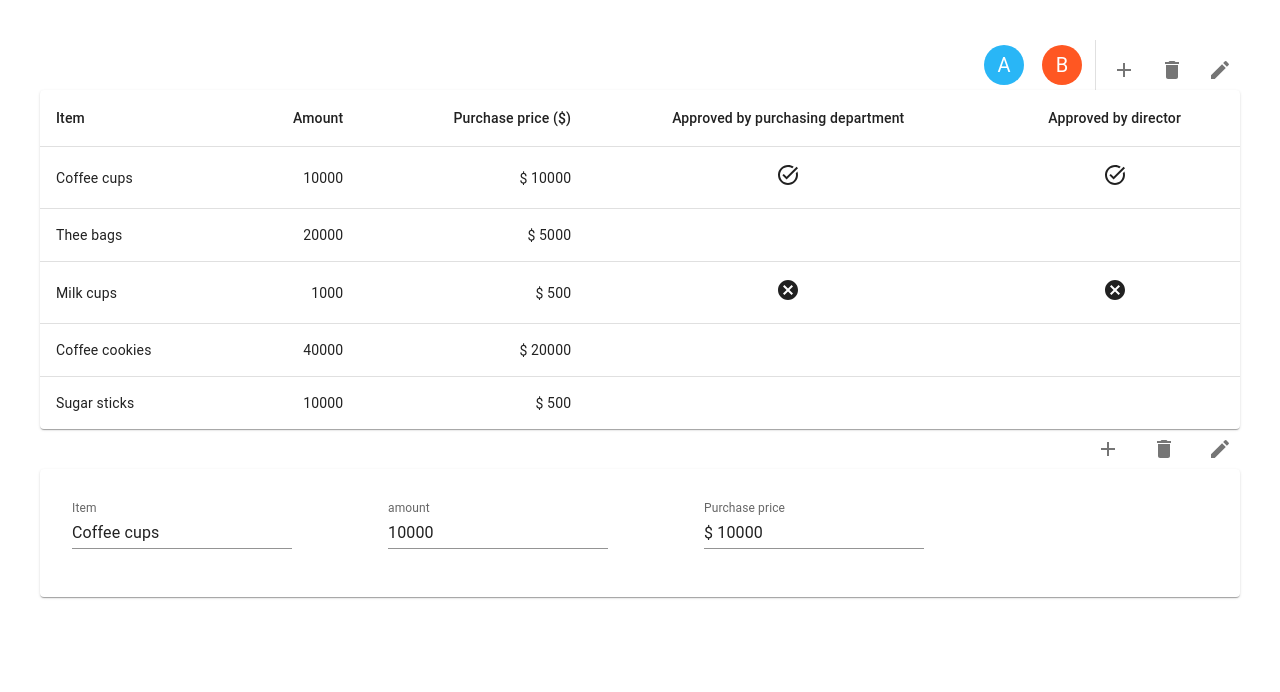
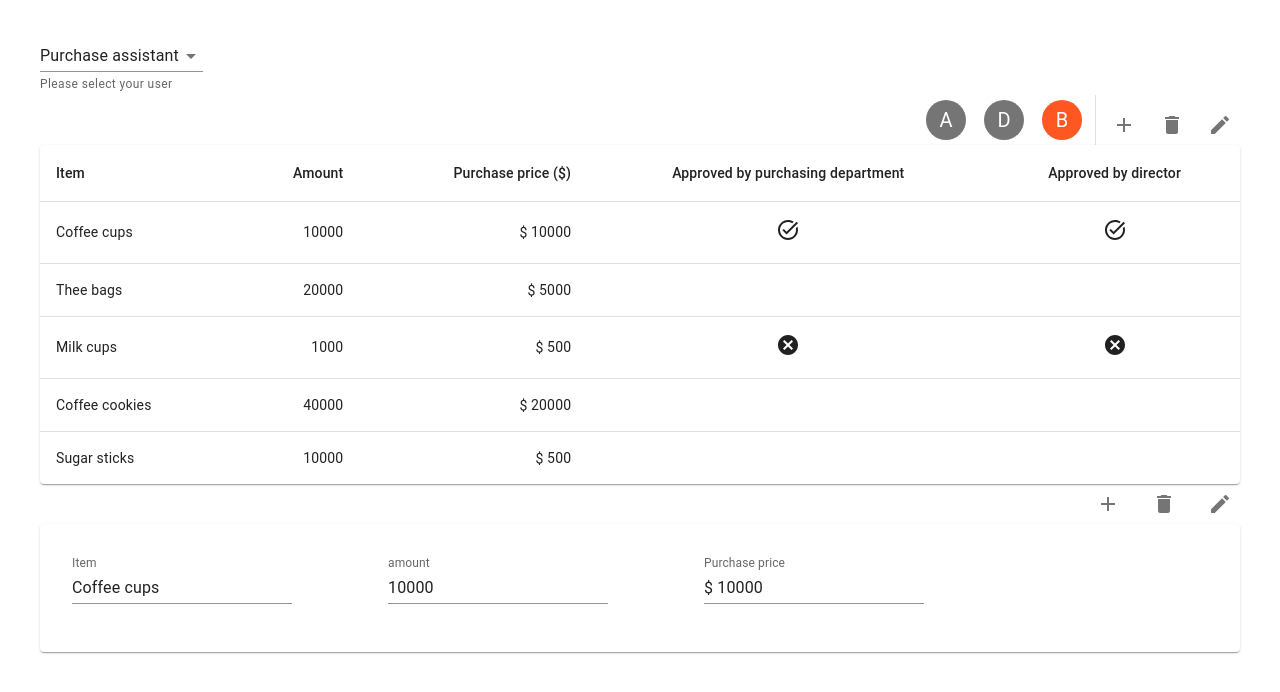
Before and after one commit to LJstudent/school-project, a React (Create React App) app: page / in a window 1280 px wide. Shown: the top 692 px of the page. Built offline with nearby package versions, Linux system fonts and the light colour scheme.

Commit message:
Add business logic to tasks

```diff
--- a/src/components/ActionsTask.tsx
+++ b/src/components/ActionsTask.tsx
@@ -4,13 +4,47 @@ import DeleteIcon from '@mui/icons-material/Delete';
 import IconButton from "@mui/material/IconButton";
 import Stack from "@mui/material/Stack";
 import { Avatar, Divider } from '@mui/material';
-import { deepOrange, grey, lightBlue } from '@mui/material/colors';
+import { deepOrange, grey, lightBlue, red } from '@mui/material/colors';
+import { useAppDispatch, useAppSelector } from '../state/hooks';
+import { ApproveRecordByDirector, DeclineRecordByDirector } from '../state/datarecord/dataRecordSlice';
 
+interface IOuterProps {
+    dataRecordId: number | undefined;
+    user: number | undefined;
+}
 
-function ActionsTask() {
-    const disabled = false;
-    const colorTaskBuy = disabled ? grey[600] : deepOrange[500];
-    const colorTaskApprove = disabled ? grey[600] : lightBlue[400];
+function ActionsTask(props: IOuterProps) {
+    const { dataRecordId, user } = props;
+    let disabledApprove = false;
+    let disabledBuy = true;
+
+    const dataRecords = useAppSelector((state) => state.datarecords.dataRecords);
+    const dispatch = useAppDispatch()
+    const list = dataRecords.filter(dataRecord => dataRecord.id === dataRecordId);
+
+    if (user === 1) {
+        disabledApprove = true
+    }
+
+    if (list[0].approved_by_director === true && list[0].approved_by_purchasing_department === true) {
+        disabledBuy = false
+    }
+
+    const colorTaskApprove = disabledApprove ? grey[600] : lightBlue[400];
+    const colorTaskDecline = disabledApprove ? grey[600] : red[400];
+    const colorTaskBuy = disabledBuy ? grey[600] : deepOrange[500];
+
+    const handleApprove = () => {
+        if (dataRecordId && user) {
+            dispatch(ApproveRecordByDirector({dataRecordId: dataRecordId, user: user}))
+        }
+    }
+
+    const handleDecline = () => {
+        if (dataRecordId && user) {
+            dispatch(DeclineRecordByDirector({dataRecordId: dataRecordId, user: user}))
+        }
+    }
     return (
         <Stack
             direction="row"
@@ -18,10 +52,13 @@ function ActionsTask() {
             alignItems="end"
             spacing={1}
         >
-            <IconButton size='small' disabled={disabled}>
+            <IconButton size='small' disabled={disabledApprove} onClick={event => handleApprove()}>
                 <Avatar sx={{ bgcolor: colorTaskApprove }}>A</Avatar>
             </IconButton>
-            <IconButton size='small' disabled={disabled}>
+            <IconButton size='small' disabled={disabledApprove} onClick={event => handleDecline()}>
+                <Avatar sx={{ bgcolor: colorTaskDecline }}>D</Avatar>
+            </IconButton>
+            <IconButton size='small' disabled={disabledBuy}>
                 <Avatar sx={{ bgcolor: colorTaskBuy }}>B</Avatar>
             </IconButton>
             <Divider orientation="vertical" flexItem />
--- a/src/components/Main.tsx
+++ b/src/components/Main.tsx
@@ -7,18 +7,22 @@ import StyledMain from './styled/StyledMain';
 import TaskAltIcon from '@mui/icons-material/TaskAlt';
 import CancelIcon from '@mui/icons-material/Cancel';
 import ActionsTask from './ActionsTask';
+import UserForm from './UserForm';
 
 function Main() {
     const dataRecords = useAppSelector((state) => state.datarecords.dataRecords)
 
     const [dataRecordId, setDataRecordId] = React.useState<number | undefined>(1);
+    const [user, setUser] = React.useState<number | undefined>(1);
 
     const handleRowClick = (dataRecordId: number) => {
         setDataRecordId(dataRecordId)
     }
+
     return (
         <StyledMain>
-            <ActionsTask />
+            <UserForm setUser={setUser} />
+            <ActionsTask dataRecordId={dataRecordId} user={user}  />
             <TableContainer component={Paper}>
                 <Table sx={{ minWidth: 650 }} aria-label="simple table">
                     <TableHead>
--- /dev/null
+++ b/src/components/UserForm.tsx
@@ -0,0 +1,46 @@
+import { MenuItem, TextField } from '@mui/material';
+import React from 'react';
+
+const users = [
+    {
+        value: 1,
+        label: 'Purchase assistant',
+    },
+    {
+        value: 2,
+        label: 'Head of purchasing department',
+    },
+    {
+        value: 3,
+        label: 'Director',
+    },
+];
+
+interface IOuterProps {
+    setUser: React.Dispatch<React.SetStateAction<number | undefined>>
+}
+
+function UserForm(props : IOuterProps) {
+
+    const handleChangeUsers = (value: number) => {
+        props.setUser(value);
+    }
+
+    return (
+        <TextField
+            id="standard-select-currency"
+            select
+            defaultValue={1}
+            helperText="Please select your user"
+            variant="standard"
+        >
+            {users.map((option) => (
+                <MenuItem key={option.value} value={option.value} onClick={event => handleChangeUsers(option.value)}>
+                    {option.label}
+                </MenuItem>
+            ))}
+        </TextField>
+    )
+}
+
+export default UserForm;
--- a/src/state/datarecord/dataRecordSlice.ts
+++ b/src/state/datarecord/dataRecordSlice.ts
@@ -21,7 +21,7 @@ export const dataRecordSlice = createSlice({
       state.newRecord = false
     },
     deleteRecord: (state, action: PayloadAction<number>) => {
-      const index = state.dataRecords.findIndex(dataRecord=> dataRecord.id === action.payload)
+      const index = state.dataRecords.findIndex(dataRecord => dataRecord.id === action.payload)
       state.dataRecords.splice(index, 1);
     },
     newRecord: (state) => {
@@ -29,11 +29,27 @@ export const dataRecordSlice = createSlice({
     },
     cancelRecord: (state) => {
       state.newRecord = false;
-    }
+    },
+    ApproveRecordByDirector: (state, action: PayloadAction<{ dataRecordId: number, user: number }>) => {
+      if (action.payload.user === 2) {
+        state.dataRecords.filter(dataRecord => dataRecord.id === action.payload.dataRecordId)[0].approved_by_purchasing_department = true
+      }
+      if (action.payload.user === 3) {
+        state.dataRecords.filter(dataRecord => dataRecord.id === action.payload.dataRecordId)[0].approved_by_director = true
+      }
+    },
+    DeclineRecordByDirector: (state, action: PayloadAction<{ dataRecordId: number, user: number }>) => {
+      if (action.payload.user === 2) {
+        state.dataRecords.filter(dataRecord => dataRecord.id === action.payload.dataRecordId)[0].approved_by_purchasing_department = false
+      }
+      if (action.payload.user === 3) {
+        state.dataRecords.filter(dataRecord => dataRecord.id === action.payload.dataRecordId)[0].approved_by_director = false
+      }
+    },
   },
 });
 
 
-export const { addRecord, newRecord, cancelRecord, deleteRecord } = dataRecordSlice.actions;
+export const { addRecord, newRecord, cancelRecord, deleteRecord, ApproveRecordByDirector, DeclineRecordByDirector } = dataRecordSlice.actions;
 
 export default dataRecordSlice.reducer;
```
